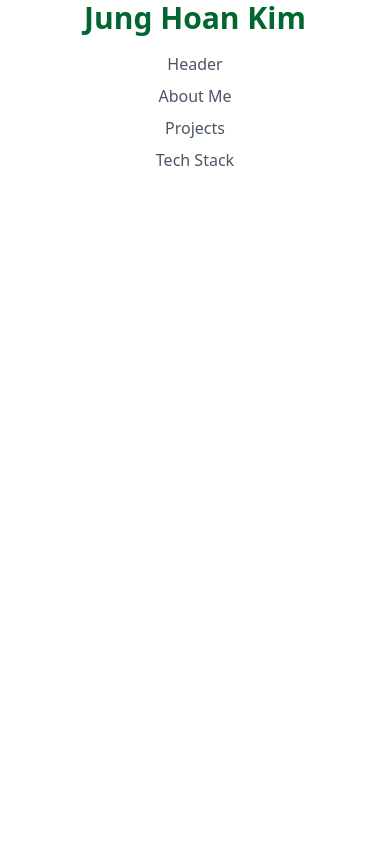
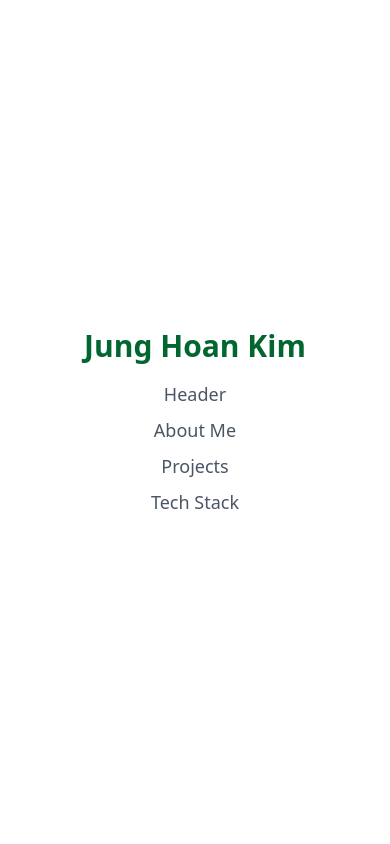
Before and after one commit to kjunghoan/portfolioSite, a React (Vite) app: page / in a window 390 px wide. Shown: the top 844 px of the page. Built offline with nearby package versions, Linux system fonts and the light colour scheme.

Commit message:
[BugFix] Made adjustments to section link-ids

```diff
--- a/src/sections/HeaderSection/HeaderSection.tsx
+++ b/src/sections/HeaderSection/HeaderSection.tsx
@@ -31,9 +31,13 @@ const HeaderSection: React.FC = () => {
 
   const sectionLinks = () => {
     return sections.map((section) => (
-      <div key={section.id} className="relative group px-2">
+      <div
+        id={`link-to-${section.id}`}
+        key={section.id}
+        className={`${isMobile ? 'mt-4' : ''}relative group px-2`}
+      >
         <h1
-          className="cursor-pointer hover:text-green-800 transition-colors"
+          className={`${isMobile ? 'text-lg' : 'text-2xl'} cursor-pointer hover:text-green-800 transition-colors`}
           onClick={() => scrollToSection(section.id)}
         >
           {section.title}
@@ -47,11 +51,11 @@ const HeaderSection: React.FC = () => {
   return (
     <SectionWrapper
       fullHeight={true}
-      className="overflow-hidden bg-cover bg-center"
+      className="flex items-center justify-center"
       style={{}}
       id="header"
     >
-      <div className="relative z-10 flex flex-col items-center justify-center h-full px-4 text-center">
+      <div className="relative z-10 flex flex-col items-center justify-center h-full min-h-full px-4 text-center">
         <h1
           // for some reason text-green-950 isnt working but for now this works as a placeholder
           className={`font-bold text-green-800 transition-all duration-300 ${isMobile ? 'text-3xl' : 'text-5xl'}`}
```
Also changed, not shown: 1 other file (tests, documents, lock files or other folders).
